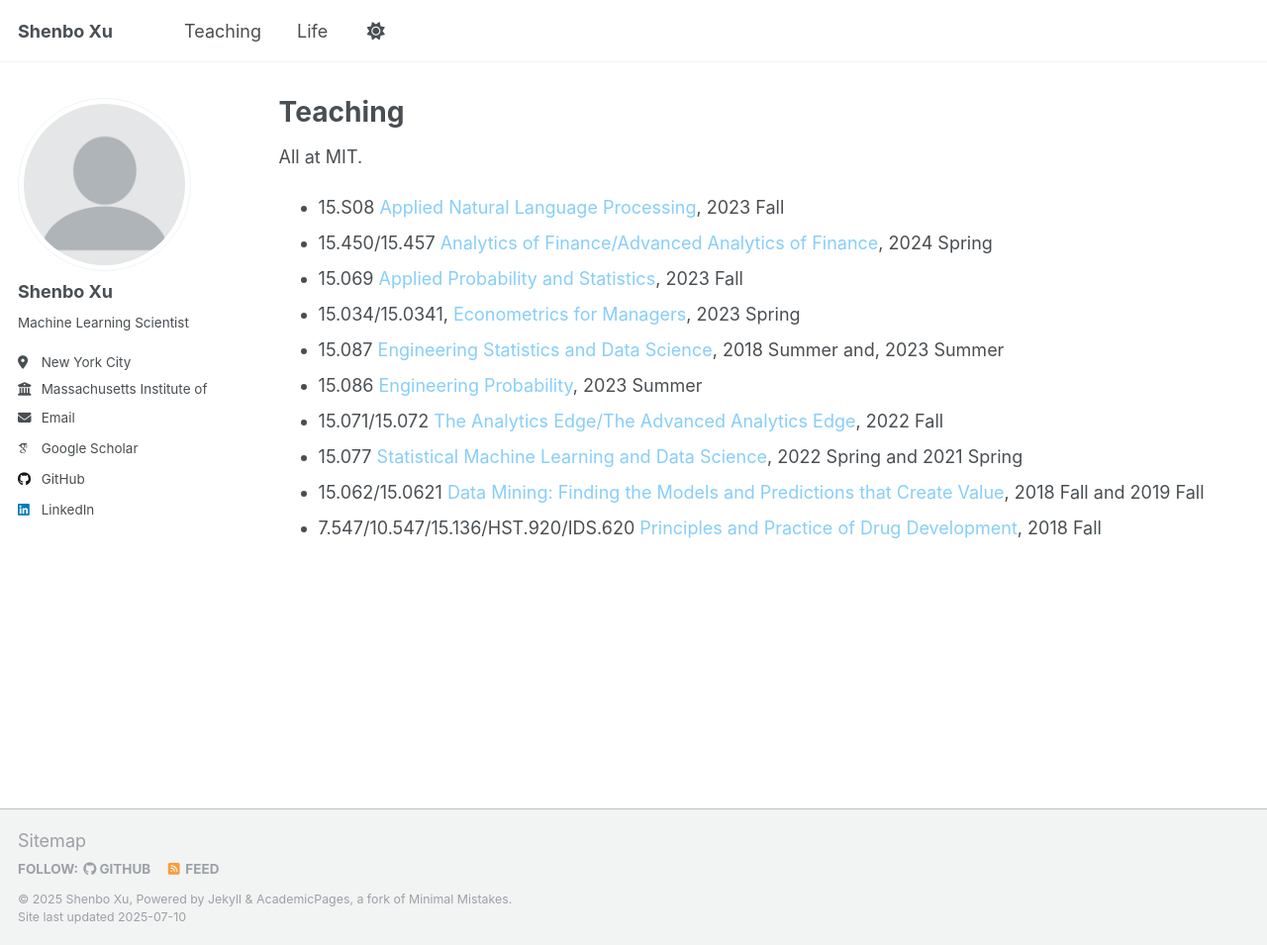
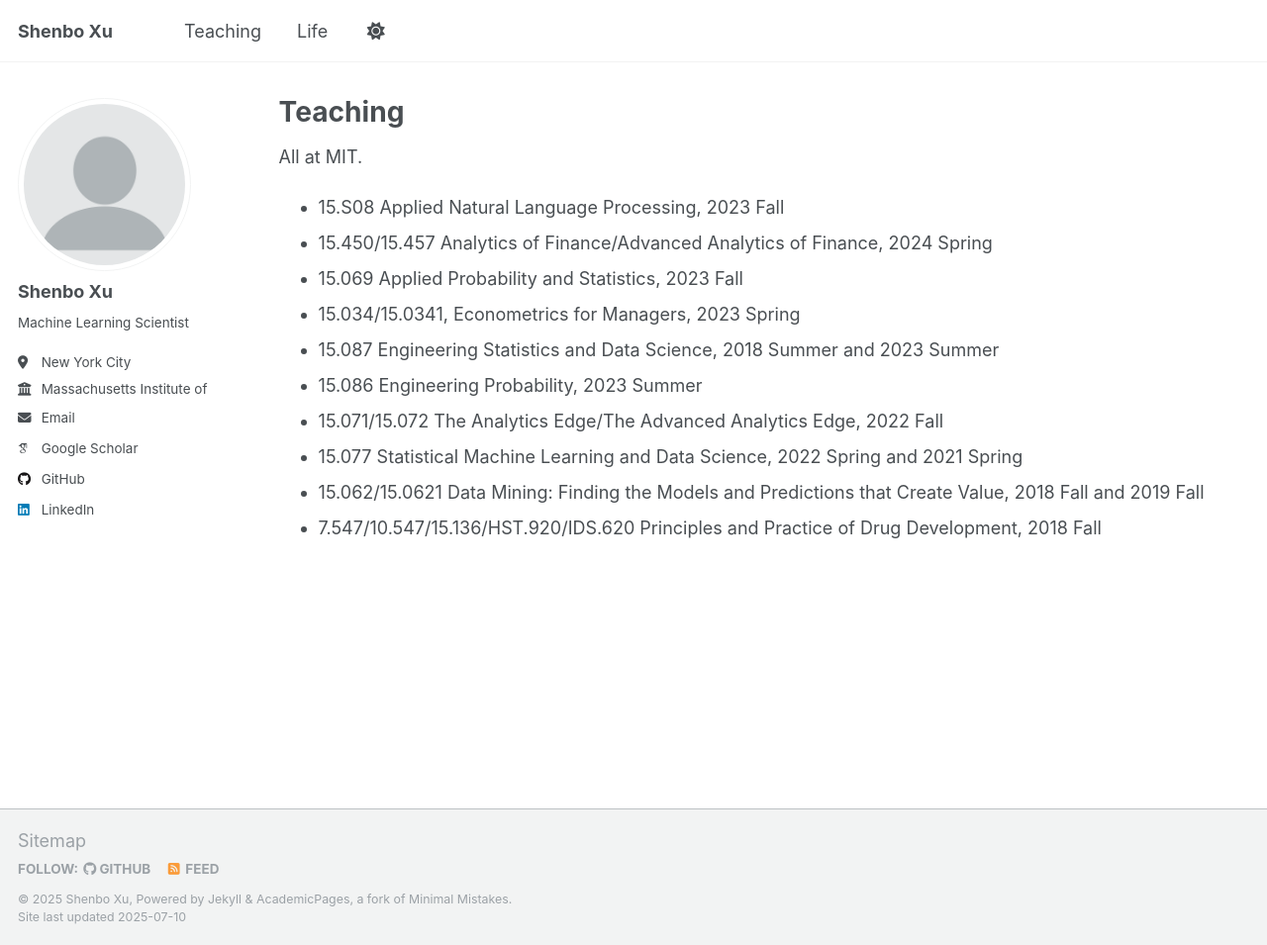
Before and after one commit to xushenbo/xushenbo.github.io, a Jekyll site: the page built from _pages/teaching.md, in a window 1280 px wide and 955 px high. Shown: the whole window at 99% size. Built offline with Jekyll 4.4.1, drawn with Linux system fonts in a browser that asks for light colours; some web fonts are replaced; a script that is not in the unit is left out; part of the change alters nothing that is shown.

Commit message:
Update teaching.md

```diff
--- a/_pages/teaching.md
+++ b/_pages/teaching.md
@@ -7,13 +7,13 @@ author_profile: true
 
 All at MIT.
 
-- 15.S08 <span style="color: lightskyblue;">Applied Natural Language Processing</span>, 2023 Fall
-- 15.450/15.457 <span style="color: lightskyblue;">Analytics of Finance/Advanced Analytics of Finance</span>, 2024 Spring
-- 15.069 <span style="color: lightskyblue;">Applied Probability and Statistics</span>, 2023 Fall
-- 15.034/15.0341, <span style="color: lightskyblue;">Econometrics for Managers</span>, 2023 Spring
-- 15.087 <span style="color: lightskyblue;">Engineering Statistics and Data Science</span>, 2018 Summer and, 2023 Summer
-- 15.086 <span style="color: lightskyblue;">Engineering Probability</span>, 2023 Summer
-- 15.071/15.072 <span style="color: lightskyblue;">The Analytics Edge/The Advanced Analytics Edge</span>, 2022 Fall
-- 15.077 <span style="color: lightskyblue;">Statistical Machine Learning and Data Science</span>, 2022 Spring and 2021 Spring
-- 15.062/15.0621 <span style="color: lightskyblue;">Data Mining: Finding the Models and Predictions that Create Value</span>, 2018 Fall and 2019 Fall
-- 7.547/10.547/15.136/HST.920/IDS.620 <span style="color: lightskyblue;">Principles and Practice of Drug Development</span>, 2018 Fall
+- 15.S08 <span style="color: var(--link-color);">Applied Natural Language Processing</span>, 2023 Fall
+- 15.450/15.457 <span style="color: var(--link-color);">Analytics of Finance/Advanced Analytics of Finance</span>, 2024 Spring
+- 15.069 <span style="color: var(--link-color);">Applied Probability and Statistics</span>, 2023 Fall
+- 15.034/15.0341, <span style="color: var(--link-color);">Econometrics for Managers</span>, 2023 Spring
+- 15.087 <span style="color: var(--link-color);">Engineering Statistics and Data Science</span>, 2018 Summer and 2023 Summer
+- 15.086 <span style="color: var(--link-color);">Engineering Probability</span>, 2023 Summer
+- 15.071/15.072 <span style="color: var(--link-color);">The Analytics Edge/The Advanced Analytics Edge</span>, 2022 Fall
+- 15.077 <span style="color: var(--link-color);">Statistical Machine Learning and Data Science</span>, 2022 Spring and 2021 Spring
+- 15.062/15.0621 <span style="color: var(--link-color);">Data Mining: Finding the Models and Predictions that Create Value</span>, 2018 Fall and 2019 Fall
+- 7.547/10.547/15.136/HST.920/IDS.620 <span style="color: var(--link-color);">Principles and Practice of Drug Development</span>, 2018 Fall
```
